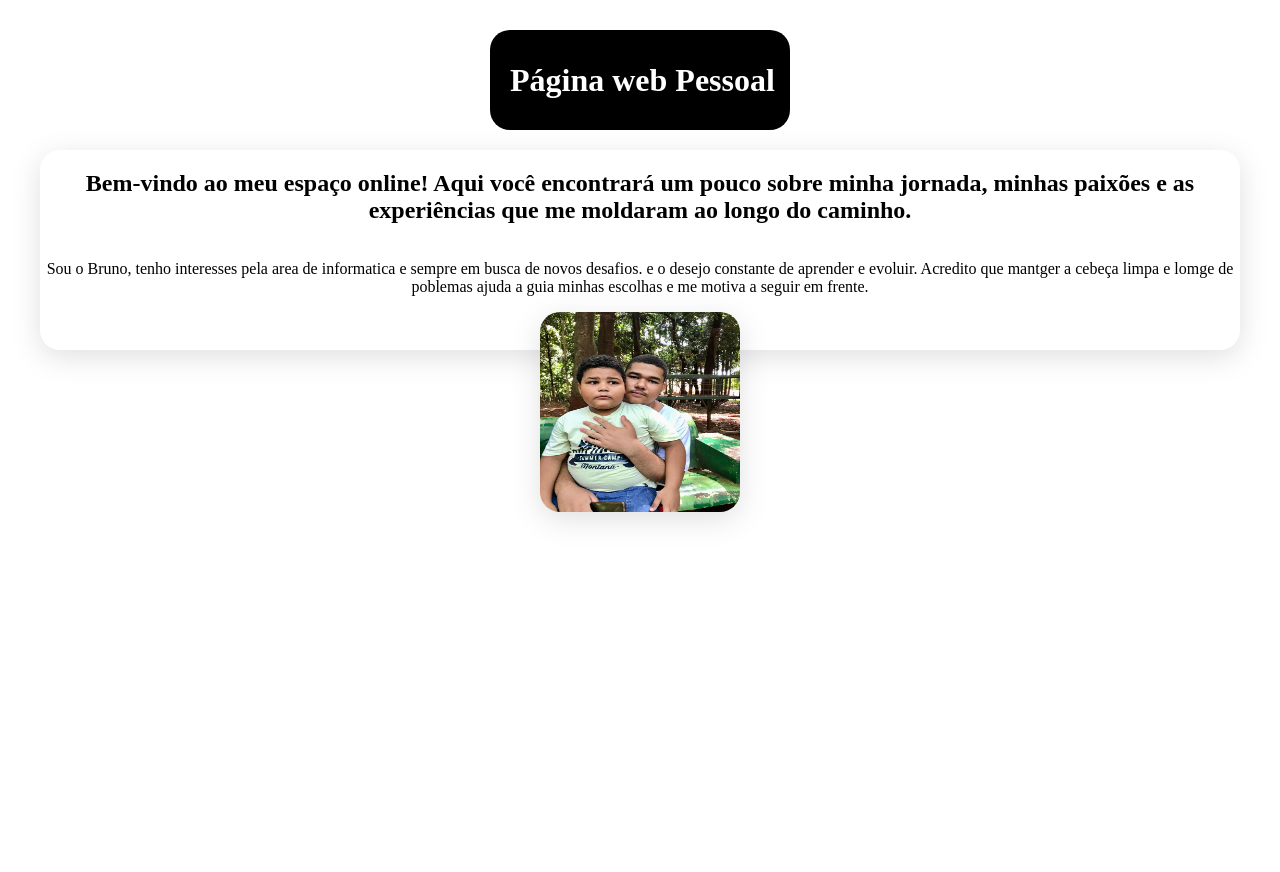
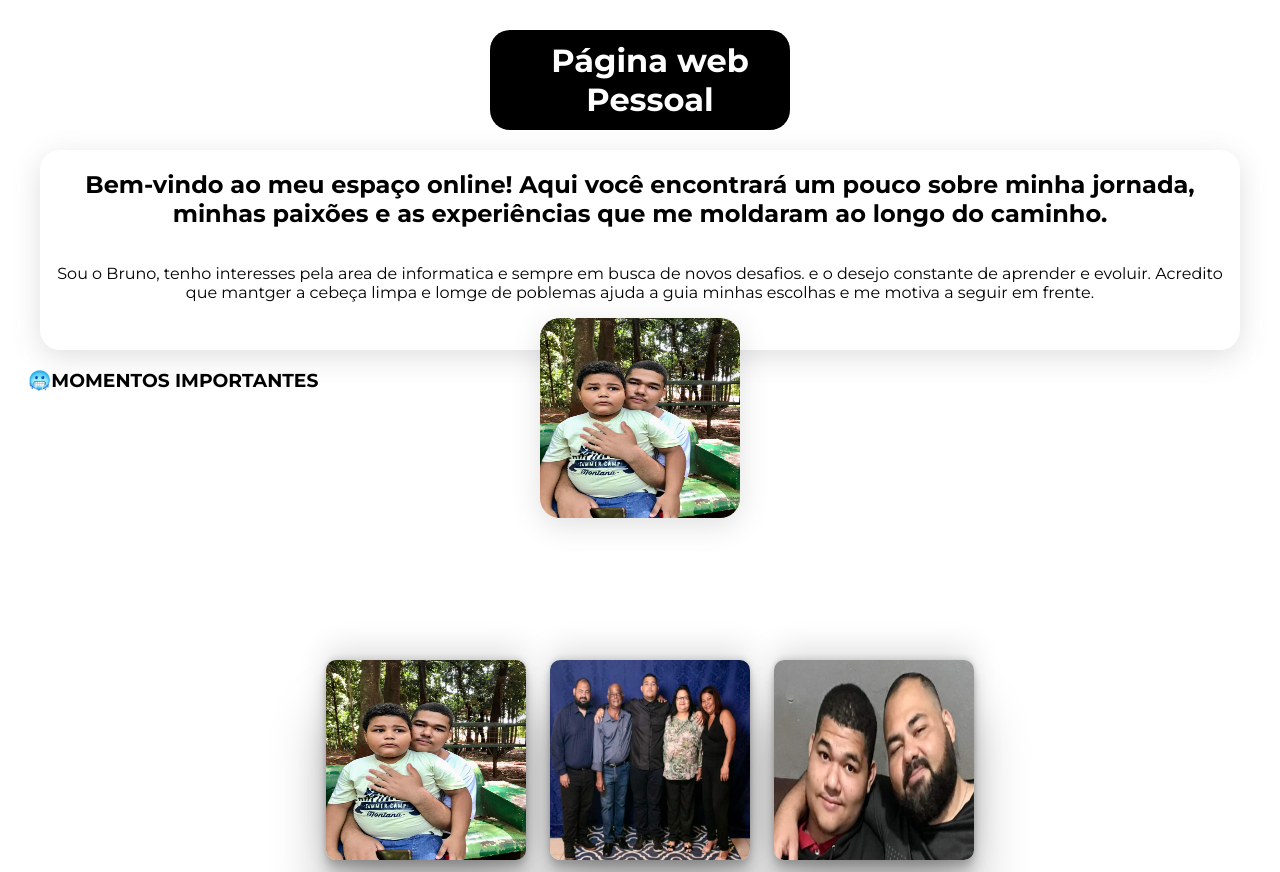
Before and after one commit to 2779bytes/git-hub-site-, a plain HTML site: page index.html in a window 1280 px wide. Before the commit the page ends 800 px from the top, so only its background shows below. Drawn offline with Linux system fonts and the light colour scheme.

Commit message:
adicionei um titulo e as imagens

```diff
--- a/index.html
+++ b/index.html
@@ -5,6 +5,10 @@
     <meta charset="UTF-8">
     <meta name="viewport" content="width=device-width, initial-scale=1.0">
     <link rel="stylesheet" href="style.css">
+    <link rel="preconnect" href="https://fonts.googleapis.com">
+    <link rel="preconnect" href="https://fonts.gstatic.com" crossorigin>
+    <link href="https://fonts.googleapis.com/css2?family=Montserrat:ital,wght@0,100..900;1,100..900&display=swap"
+        rel="stylesheet">
     <title>Document</title>
 </head>
 
@@ -30,7 +34,14 @@
             <img src="imagens/WhatsApp Image 2024-09-03 at 10.09.57.jpeg" alt="minha foto">
         </div>
     </center>
-
+    <h3>🥶MOMENTOS IMPORTANTES</h3>
+    <center>
+        <div class="momentos-importantes">
+            <img src="imagens/WhatsApp Image 2024-09-03 at 10.09.57.jpeg" alt="">
+            <img src="imagens/WhatsApp Image 2024-09-03 at 10.55.41.jpeg" alt="">
+            <img src="imagens/WhatsApp Image 2024-09-03 at 10.57.27.jpeg" alt="">
+        </div>
+    </center>
 </body>
 
 </html>
--- a/style.css
+++ b/style.css
@@ -7,6 +7,8 @@
     align-items: center;
     border-radius: 20px;
     margin-top: 30px;
+    font-family: "Montserrat", sans-serif;
+    font-optical-sizing: auto;
 }
 
 h1 {
@@ -23,6 +25,8 @@ h1 {
 .texto {
     display: flex;
     flex-direction: column;
+    font-family: "Montserrat", sans-serif;
+    font-optical-sizing: auto;
 }
 
 .primeiraparte {
@@ -32,3 +36,19 @@ h1 {
     margin-top: 20px;
     border-radius: 20px;
 }
+
+.momentos-importantes img {
+    width: 200px;
+    height: 200px;
+    margin-top: 50px;
+    margin-top: 250px;
+    margin-left: 20px;
+    border-radius: 10px;
+    box-shadow: rgba(0, 0, 0, 0.25) 0px 54px 55px, rgba(0, 0, 0, 0.12) 0px -12px 30px, rgba(0, 0, 0, 0.12) 0px 4px 6px, rgba(0, 0, 0, 0.17) 0px 12px 13px, rgba(0, 0, 0, 0.09) 0px -3px 5px;
+}
+
+h3 {
+    font-family: "Montserrat", sans-serif;
+    font-optical-sizing: auto;
+    margin-left: 20px;
+}
```
Also changed, not shown: imagens/WhatsApp Image 2024-09-03 at 10.55.41.jpeg (added), imagens/WhatsApp Image 2024-09-03 at 10.57.27.jpeg (added).
